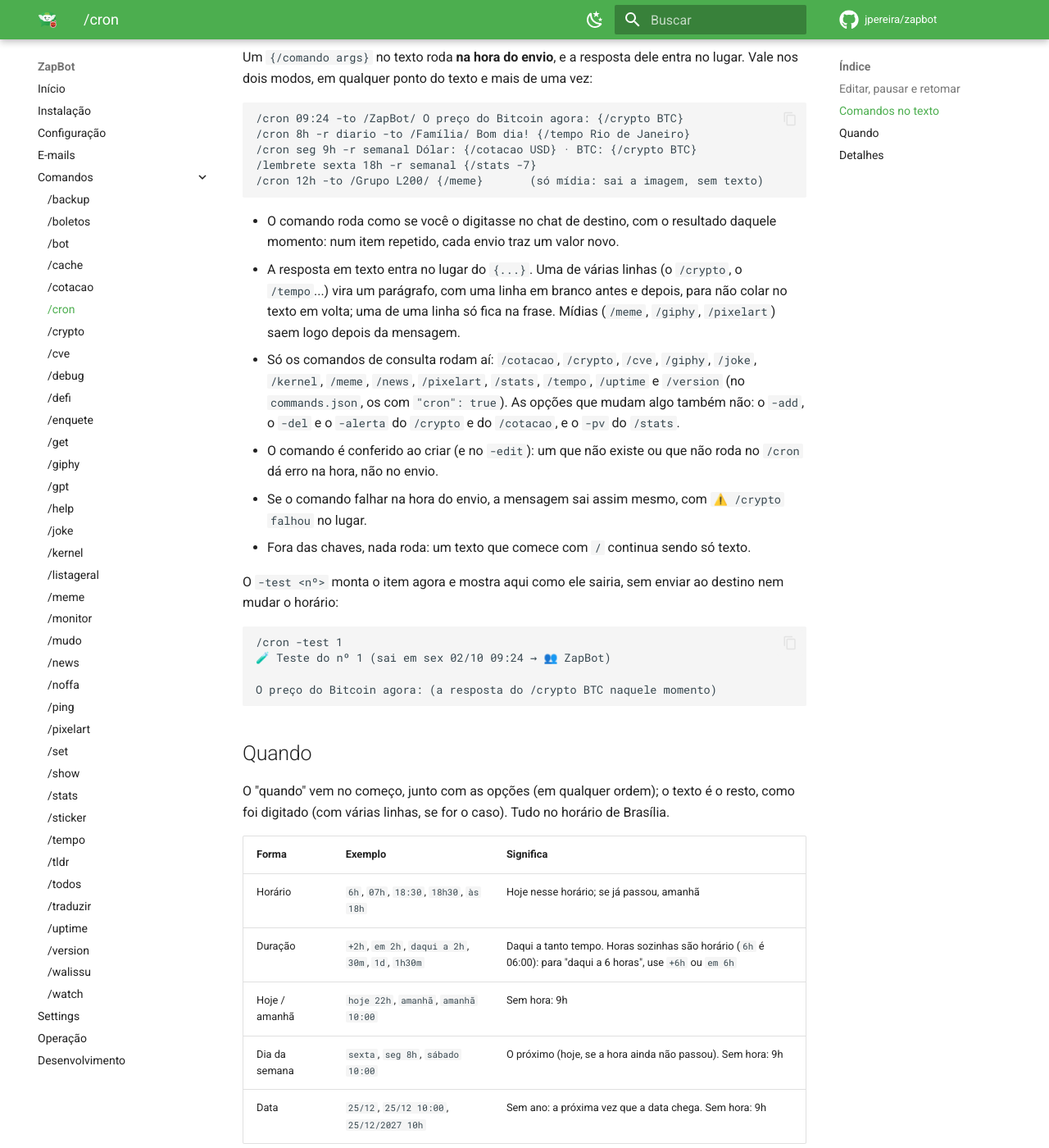
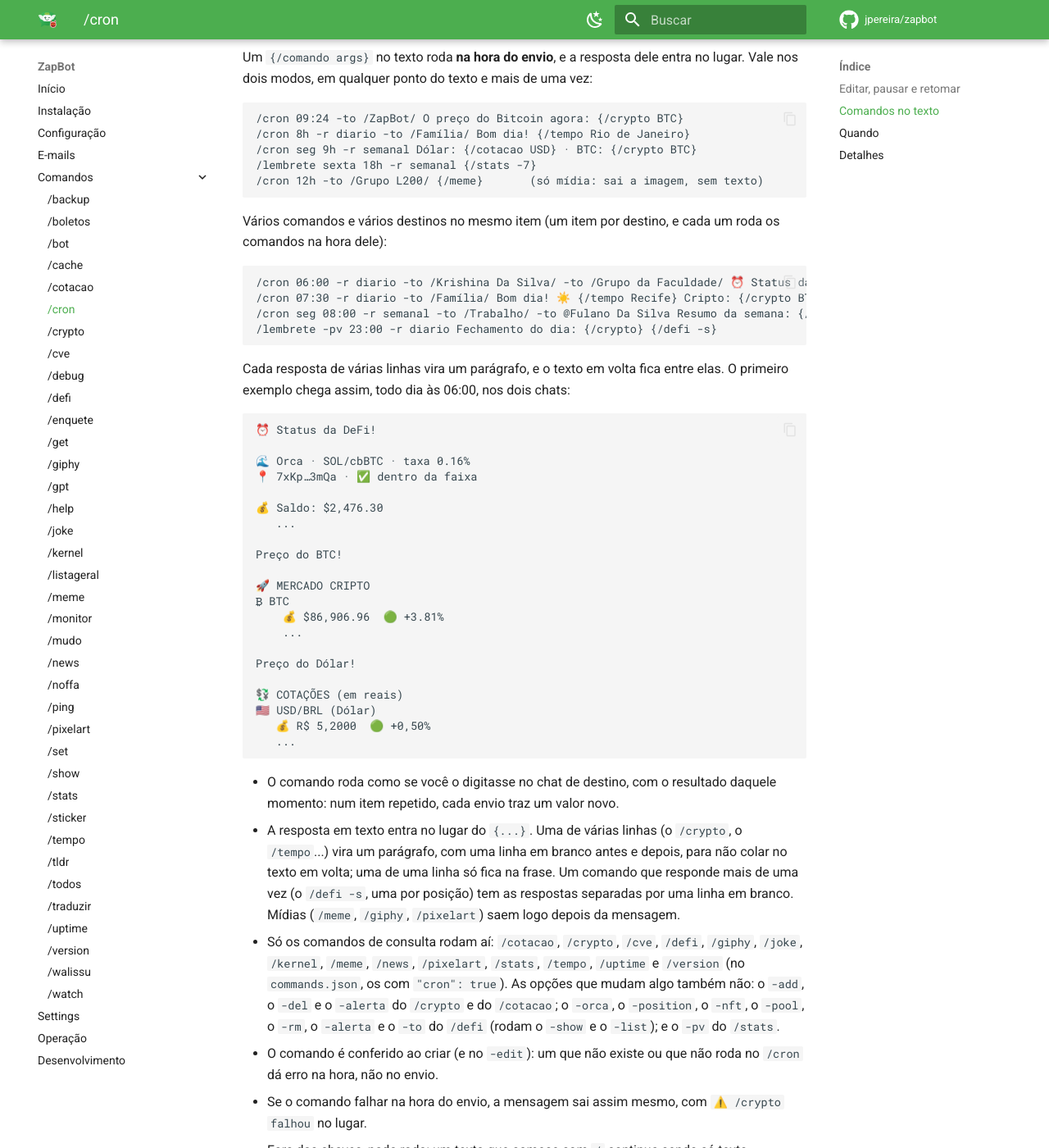
Before and after one commit to jpereira/zapbot, an MkDocs documentation site: the page built from docs/commands/cron.md, in a window 1280 px wide and 1400 px high, scrolled down 2672 px. Shown: the whole window at 82% size. Built offline with MkDocs 1.6.1 and Material for MkDocs 9.7.7, drawn with Linux system fonts in a browser that asks for light colours; comment, search, counter and statistics services are not loaded.

Commit message:
Allow /defi -show and -list in the /cron {/command}s, separate the several replies of a command with a blank line, and document examples with several commands and several -to

````diff
--- a/docs/commands/cron.md
+++ b/docs/commands/cron.md
@@ -112,17 +112,58 @@ vez:
 /cron 12h -to /Grupo L200/ {/meme}       (só mídia: sai a imagem, sem texto)
 ```
 
+Vários comandos e vários destinos no mesmo item (um item por destino, e cada
+um roda os comandos na hora dele):
+
+```
+/cron 06:00 -r diario -to /Krishina Da Silva/ -to /Grupo da Faculdade/ ⏰ Status da DeFi! {/defi -s} Preço do BTC! {/crypto BTC} Preço do Dólar! {/cotacao USD}
+/cron 07:30 -r diario -to /Família/ Bom dia! ☀️ {/tempo Recife} Cripto: {/crypto BTC ETH} Câmbio: {/cotacao USD EUR}
+/cron seg 08:00 -r semanal -to /Trabalho/ -to @Fulano Da Silva Resumo da semana: {/news -hack 5} CVEs: {/cve 3}
+/lembrete -pv 23:00 -r diario Fechamento do dia: {/crypto} {/defi -s}
+```
+
+Cada resposta de várias linhas vira um parágrafo, e o texto em volta fica
+entre elas. O primeiro exemplo chega assim, todo dia às 06:00, nos dois chats:
+
+```
+⏰ Status da DeFi!
+
+🌊 Orca · SOL/cbBTC · taxa 0.16%
+📍 7xKp…3mQa · ✅ dentro da faixa
+
+💰 Saldo: $2,476.30
+   ...
+
+Preço do BTC!
+
+🚀 MERCADO CRIPTO
+₿ BTC
+    💰 $86,906.96  🟢 +3.81%
+    ...
+
+Preço do Dólar!
+
+💱 COTAÇÕES (em reais)
+🇺🇸 USD/BRL (Dólar)
+   💰 R$ 5,2000  🟢 +0,50%
+   ...
+```
+
 - O comando roda como se você o digitasse no chat de destino, com o resultado
   daquele momento: num item repetido, cada envio traz um valor novo.
 - A resposta em texto entra no lugar do `{...}`. Uma de várias linhas (o
   `/crypto`, o `/tempo`...) vira um parágrafo, com uma linha em branco antes e
   depois, para não colar no texto em volta; uma de uma linha só fica na frase.
-  Mídias (`/meme`, `/giphy`, `/pixelart`) saem logo depois da mensagem.
-- Só os comandos de consulta rodam aí: `/cotacao`, `/crypto`, `/cve`, `/giphy`,
-  `/joke`, `/kernel`, `/meme`, `/news`, `/pixelart`, `/stats`, `/tempo`,
-  `/uptime` e `/version` (no `commands.json`, os com `"cron": true`). As opções
-  que mudam algo também não: o `-add`, o `-del` e o `-alerta` do `/crypto` e do
-  `/cotacao`, e o `-pv` do `/stats`.
+  Um comando que responde mais de uma vez (o `/defi -s`, uma por posição) tem
+  as respostas separadas por uma linha em branco. Mídias (`/meme`, `/giphy`,
+  `/pixelart`) saem logo depois da mensagem.
+- Só os comandos de consulta rodam aí: `/cotacao`, `/crypto`, `/cve`, `/defi`,
+  `/giphy`, `/joke`, `/kernel`, `/meme`, `/news`, `/pixelart`, `/stats`,
+  `/tempo`, `/uptime` e `/version` (no `commands.json`, os com `"cron": true`).
+  As opções que mudam algo também não: o `-add`, o `-del` e o `-alerta` do
+  `/crypto` e do `/cotacao`; o `-orca`, o `-position`, o `-nft`, o `-pool`, o
+  `-rm`, o `-alerta` e o `-to` do `/defi` (rodam o `-show` e o `-list`); e o
+  `-pv` do `/stats`.
 - O comando é conferido ao criar (e no `-edit`): um que não existe ou que não
   roda no `/cron` dá erro na hora, não no envio.
 - Se o comando falhar na hora do envio, a mensagem sai assim mesmo, com
````
Also changed, not shown: docs/commands/defi.md (+7 -0 lines), 3 other files.
